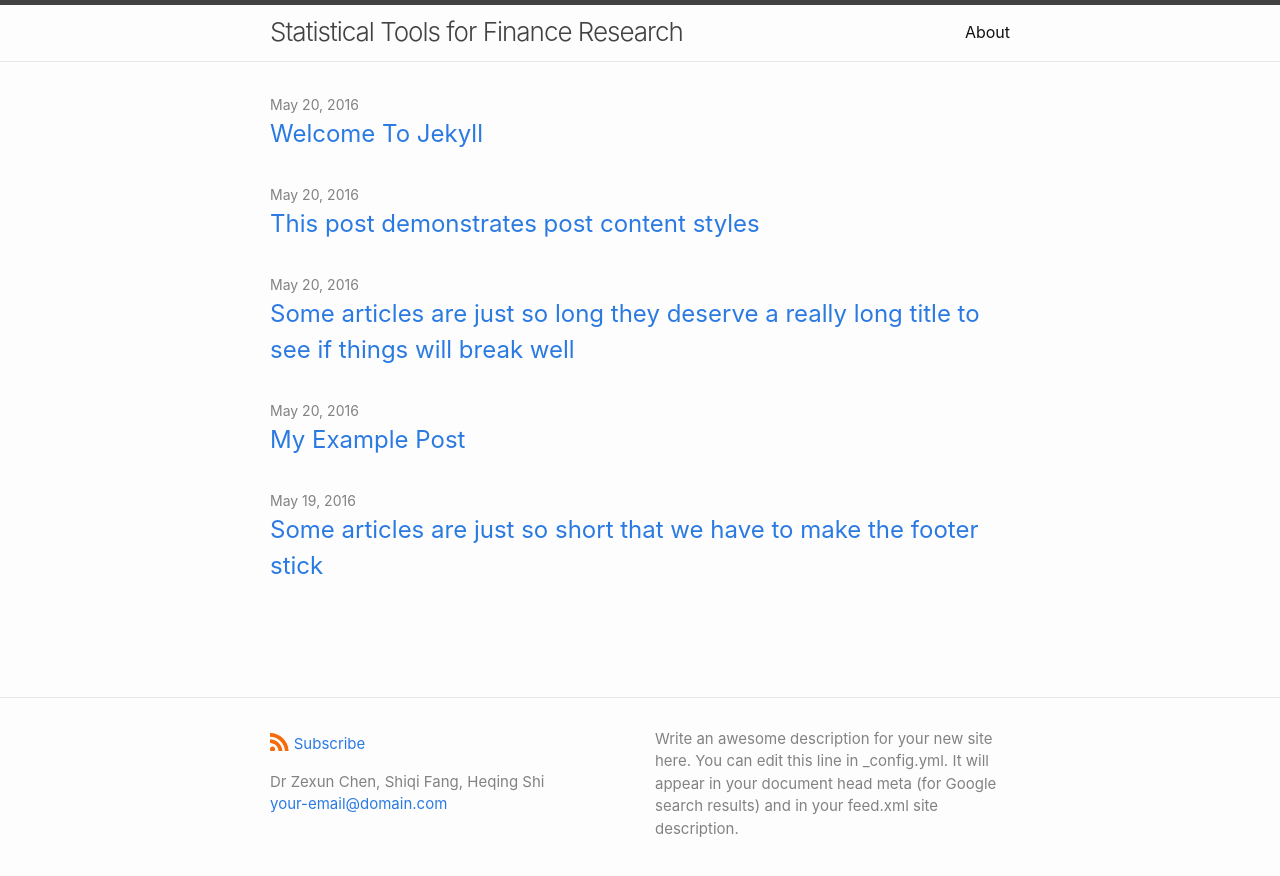
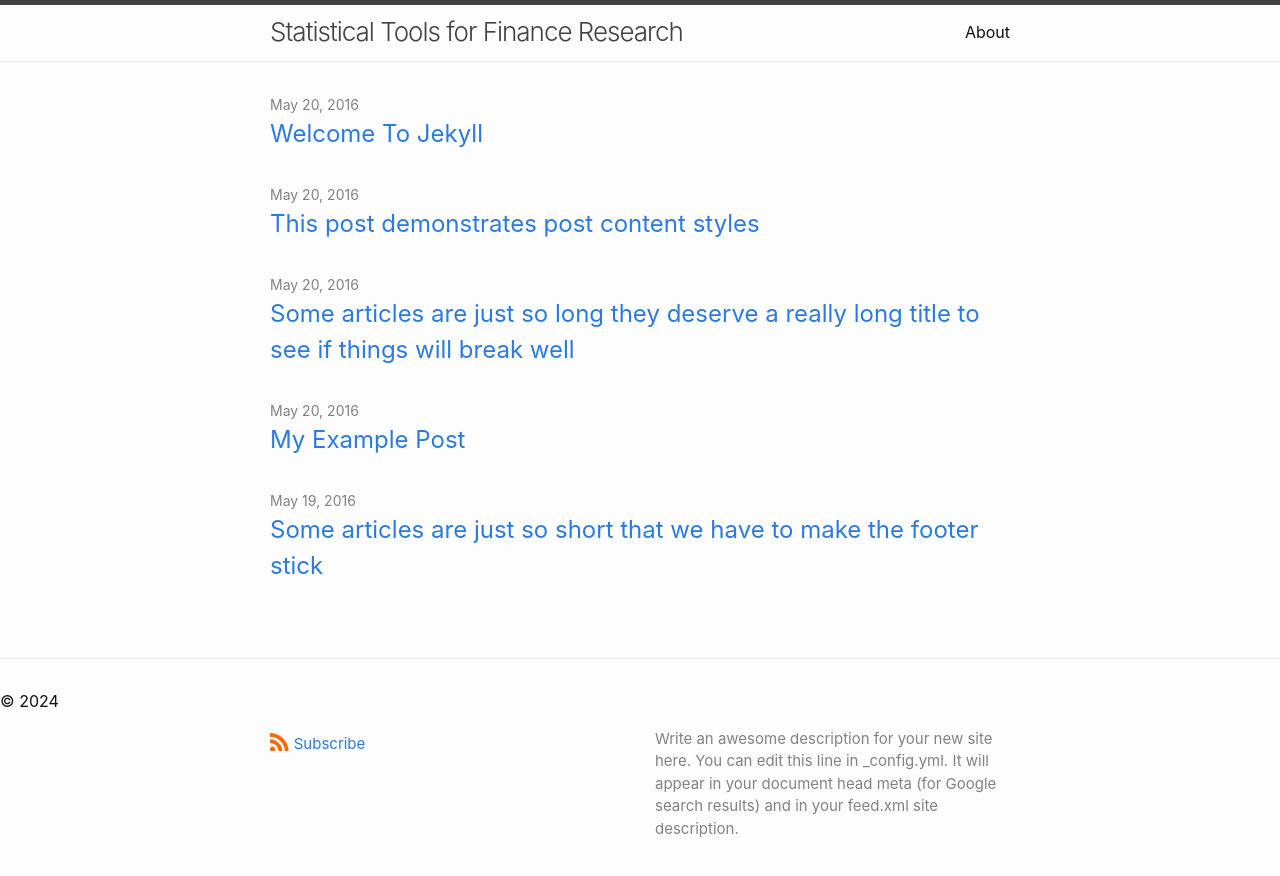
Before and after one commit to uebs-stats-group/stats-tools, a Jekyll site: the page built from index.md, in a window 1280 px wide. Shown: the top 876 px of the page. Built offline with Jekyll 4.4.1, drawn with Linux system fonts in a browser that asks for light colours; part of the change alters nothing that is shown.

Commit message:
update config

```diff
--- a/_config.yml
+++ b/_config.yml
@@ -1,7 +1,13 @@
 title: Statistical Tools for Finance Research
 author:
-  name: Dr Zexun Chen, Shiqi Fang, Heqing Shi
-  email: your-email@domain.com
+  #name: Dr Zexun Chen, Shiqi Fang, Heqing Shi
+  #email: your-email@domain.com
+  - name: "Dr Zexun Chen"
+    url: "https://github.com/Magica-Chen"
+  - name: "Shiqi Fang"
+    url: "https://github.com/99Catherine99"
+  - name: "Author Three"
+    url: "https://github.com/shiheqing"
 
 # The `>` after `description:` means to ignore line-breaks until next key.
 # If you want to omit the line-break after the end of text, use `>-` instead.
--- a/_includes/footer.html
+++ b/_includes/footer.html
@@ -1,4 +1,12 @@
 <footer class="site-footer h-card">
+
+  <p>
+    &copy; {{ site.time | date: "%Y" }}
+    {% for author in site.authors %}
+      <a href="{{ author.url }}">{{ author.name }}</a>{% if forloop.last == false %}, {% endif %}
+    {% endfor %}
+  </p>
+
   <data class="u-url" href="{{ "/" | relative_url }}"></data>
 
   <div class="wrapper">
```
Also changed, not shown: 1 other file.
